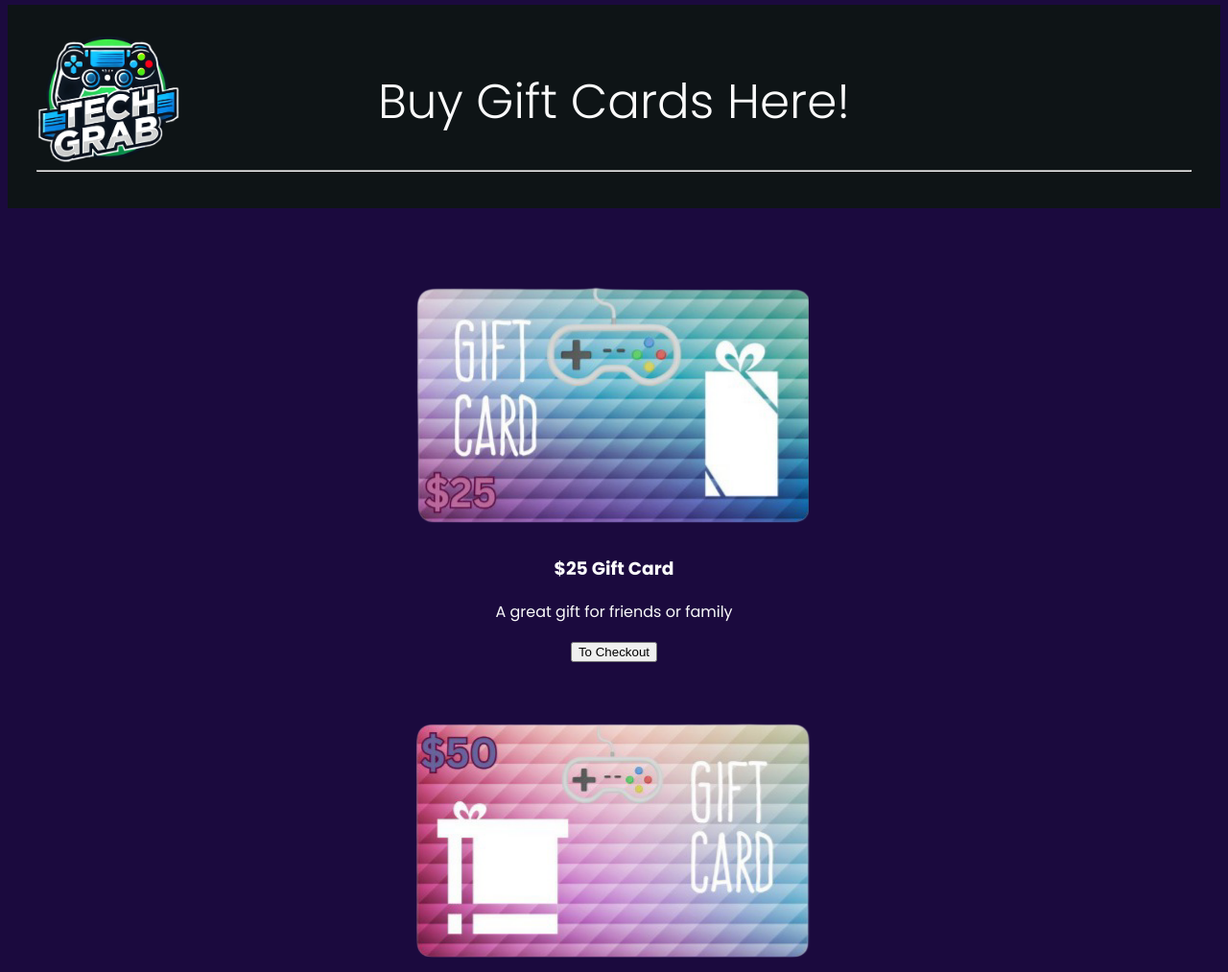
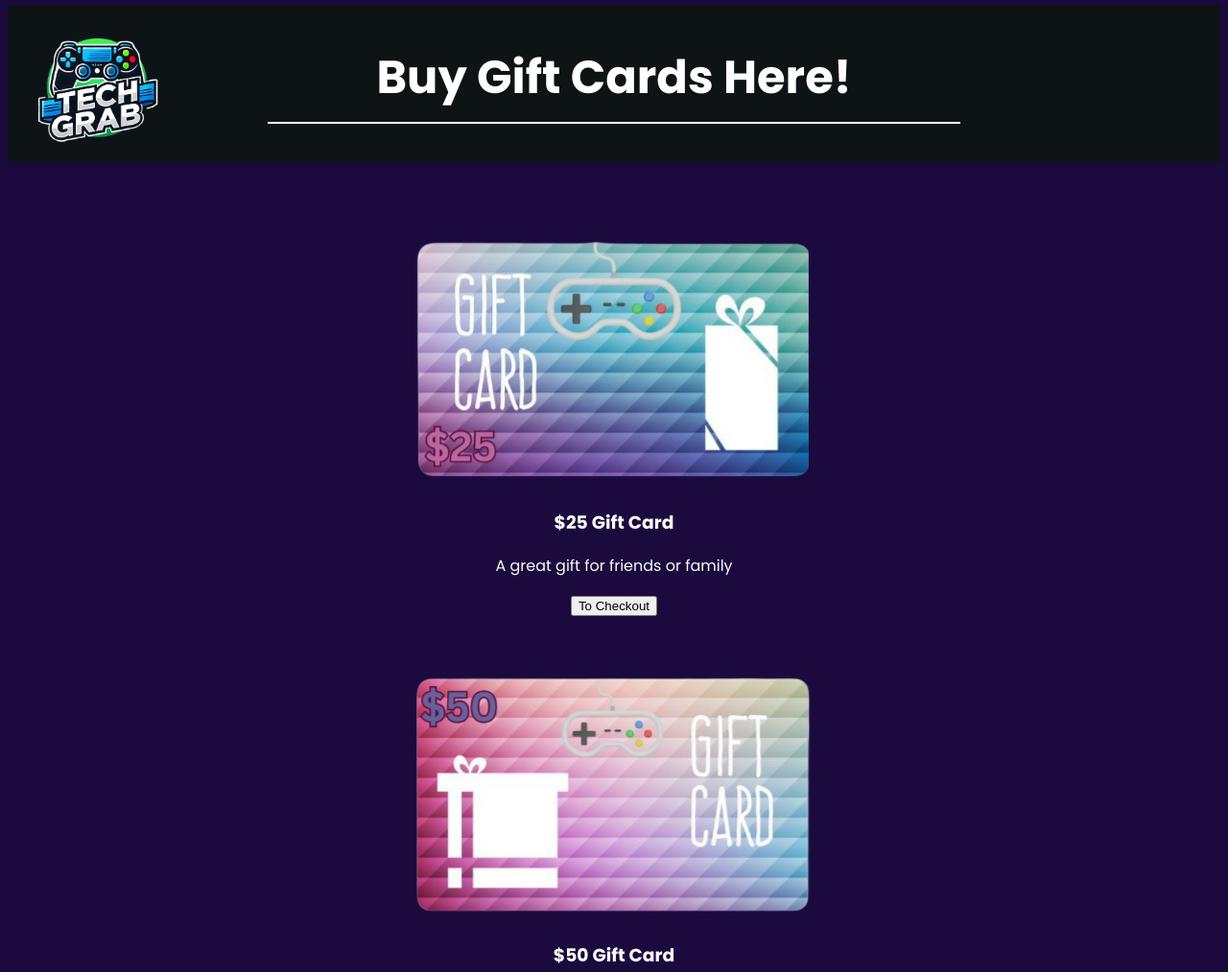
Before and after one commit to popthart/teamColab, a plain HTML site: page giftcards.html in a window 1280 px wide. Shown: the top 1013 px of the page at 96% size. Drawn offline with nearby package versions, Linux system fonts and the light colour scheme.

Commit message:
nav changes for giftcard page and home

```diff
--- a/giftcards.css
+++ b/giftcards.css
@@ -13,9 +13,23 @@ header{
     margin-top: -75px;
 }
 
-.titlePage{
+/* .titlePage{
     font-weight: 300;
     font-size: 50px;
+} */
+
+.titlePage {
+    font-size: clamp(1.5rem, 5vw, 3rem); /* Responsive font size */
+    margin: 10px 0; /* Space above and below the title */
+    text-align: center; /* Center-align the text */
+    color: white; /* Text color */
+}
+
+hr {
+    width: 60%; /* Shortened width */
+    border: 0; /* Remove default styling */
+    border-top: 2px solid white; /* Custom border for line */
+    margin: 10px auto; /* Center horizontally with spacing */
 }
 
 
@@ -28,6 +42,12 @@ header{
     display: inline-block;
     position:absolute;
 }
+
+.navItem img {
+    width: clamp(100px, 10vw, 200px);
+    max-width: 200px;
+    height: auto;
+  }
 
 
 .gift-card {
--- a/giftcards.html
+++ b/giftcards.html
@@ -17,7 +17,7 @@
     <body>
         <header>
             <div class="navItem">
-                <img src="img/logo.png" width="150" height="135" alt="">
+                <img src="img/logo.png">
             </div>
             <h1 class="titlePage">Buy Gift Cards Here!</h1><hr>
         </header>
--- a/style.css
+++ b/style.css
@@ -9,19 +9,28 @@ footer{
     background-color: #c4c3c3;
   }
 
+  * {
+    box-sizing: border-box;
+}
+
 nav{
     background-color: #0e1416; /*E949DB*/
     color: white;
-    padding: 40px 50px;
-    height: auto;
-}
+    /* padding: 40px 50px; */
+    padding: 0px 50px;
+    padding-top: 40px;
+    /* height: auto;  */
+    height: 213px;
+  }
 
 .navTop{
     display: flex;
     align-items: center;
     justify-content: space-between;
-    min-height: 80px;
+    /* min-height: 80px;  */
+    max-height: 213px;
 }
+
 .navItem img {
   width: clamp(100px, 10vw, 200px);
   max-width: 200px;
@@ -52,6 +61,7 @@ nav{
     background-color: transparent;
     font-size: 1rem;
     padding: 0.3em;
+    width: 87%;
 }
 
 .searchInput::placeholder{
@@ -107,7 +117,7 @@ nav{
     display: flex;
     justify-content: center;
     flex-wrap: wrap;
-    gap: 20px
+    gap: 45px
 }
 
 .menuItem {
@@ -116,6 +126,12 @@ nav{
   cursor: pointer;
   transition: color 0.4s ease;
   transition: all 0.3s ease-in-out;
+}
+
+
+.menuItem:hover {
+  color: #5521c6; /* Highlight color on hover */
+  transform: scale(1.1); /* Slight zoom effect */
 }
 
 
```
Also changed, not shown: index.html (+1 -1 lines).
